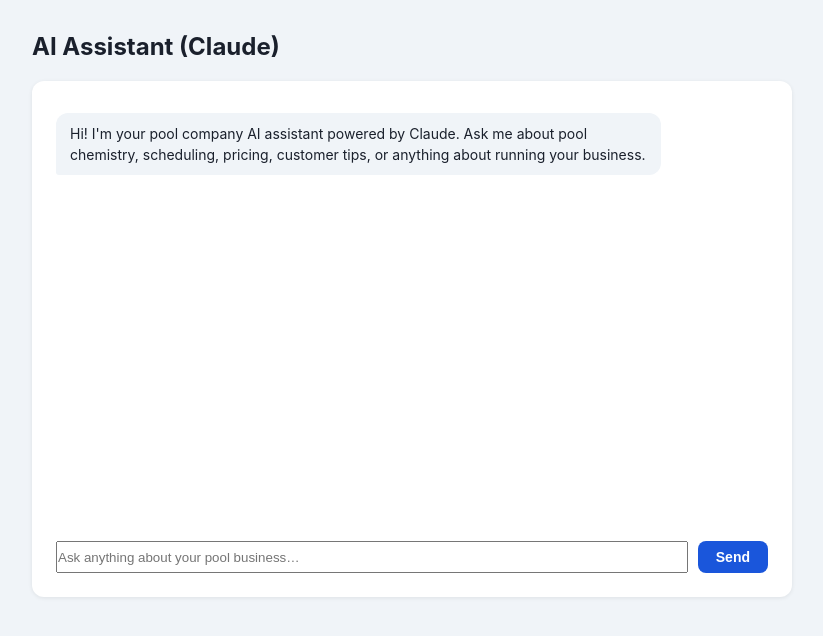
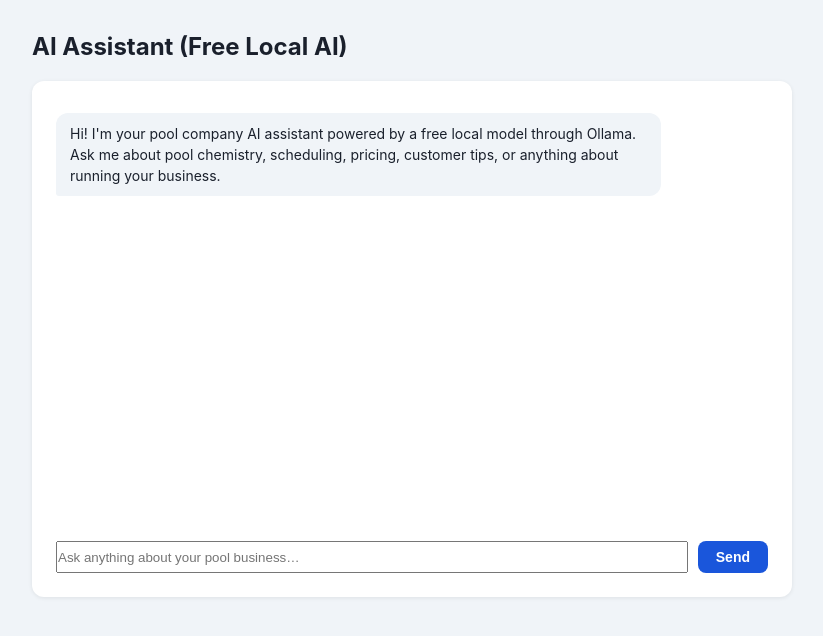
Before and after one commit to braddeitz2000-cyber/pool-manager, a Flask app: page /assistant in a window 1280 px wide. Shown: the part 56-692 px from the top of the page, without its empty margins (78-901 px from the left). Run offline with Flask 3, Linux system fonts and the light colour scheme.

Commit message:
Switch AI assistant to free local Ollama backend

```diff
--- a/app.py
+++ b/app.py
@@ -3,7 +3,7 @@
 from flask import Flask, render_template, request, redirect, url_for, jsonify, flash
 from flask_sqlalchemy import SQLAlchemy
 from dotenv import load_dotenv
-import anthropic
+import requests
 
 load_dotenv()
 
@@ -13,7 +13,8 @@
 app.config['SQLALCHEMY_TRACK_MODIFICATIONS'] = False
 
 db = SQLAlchemy(app)
-claude = anthropic.Anthropic(api_key=os.getenv('ANTHROPIC_API_KEY'))
+OLLAMA_URL = os.getenv('OLLAMA_URL', 'http://127.0.0.1:11434/api/chat')
+OLLAMA_MODEL = os.getenv('OLLAMA_MODEL', 'phi3:mini')
 
 # ── Models ──────────────────────────────────────────────────────────────────
 
@@ -253,13 +254,23 @@
 Be concise, practical, and friendly. Give actionable advice about pool chemistry, scheduling, customer management, pricing, and running a pool service business."""
 
     try:
-        response = claude.messages.create(
-            model='claude-opus-4-5',
-            max_tokens=1024,
-            system=system_prompt,
-            messages=[{'role': 'user', 'content': user_message}]
+        response = requests.post(
+            OLLAMA_URL,
+            json={
+                'model': OLLAMA_MODEL,
+                'stream': False,
+                'messages': [
+                    {'role': 'system', 'content': system_prompt},
+                    {'role': 'user', 'content': user_message},
+                ],
+            },
+            timeout=90,
         )
-        return jsonify({'reply': response.content[0].text})
+        response.raise_for_status()
+        data = response.json()
+        return jsonify({'reply': data['message']['content']})
+    except requests.exceptions.ConnectionError:
+        return jsonify({'error': 'Ollama is not running. Start Ollama and pull the model (example: ollama pull phi3:mini).'}), 500
     except Exception as e:
         return jsonify({'error': str(e)}), 500
 
--- a/requirements.txt
+++ b/requirements.txt
@@ -1,4 +1,4 @@
 flask==3.1.0
 flask-sqlalchemy==3.1.1
-anthropic==0.49.0
+requests==2.32.3
 python-dotenv==1.0.1
--- a/templates/assistant.html
+++ b/templates/assistant.html
@@ -1,7 +1,7 @@
 {% extends 'base.html' %}
 {% block title %}AI Assistant — Pool Manager{% endblock %}
 {% block content %}
-<h1>AI Assistant (Claude)</h1>
+<h1>AI Assistant (Free Local AI)</h1>
 <div class="card" style="max-width:760px">
   <div id="chat" style="height:420px;overflow-y:auto;padding:8px 0;display:flex;flex-direction:column;gap:12px;margin-bottom:16px"></div>
   <div style="display:flex;gap:10px">
@@ -24,7 +24,7 @@
   chat.scrollTop = chat.scrollHeight;
 }
 
-addMsg("Hi! I'm your pool company AI assistant powered by Claude. Ask me about pool chemistry, scheduling, pricing, customer tips, or anything about running your business.", 'assistant');
+addMsg("Hi! I'm your pool company AI assistant powered by a free local model through Ollama. Ask me about pool chemistry, scheduling, pricing, customer tips, or anything about running your business.", 'assistant');
 
 async function send() {
   const msg = input.value.trim();
@@ -47,7 +47,7 @@
     addMsg(data.reply || data.error, 'assistant');
   } catch(e) {
     thinking.remove();
-    addMsg('Error connecting to Claude. Check your API key.', 'assistant');
+    addMsg('Error connecting to local AI. Make sure Ollama is running and the model is pulled.', 'assistant');
   }
 }
 </script>
```
Also changed, not shown: 1 other file.
